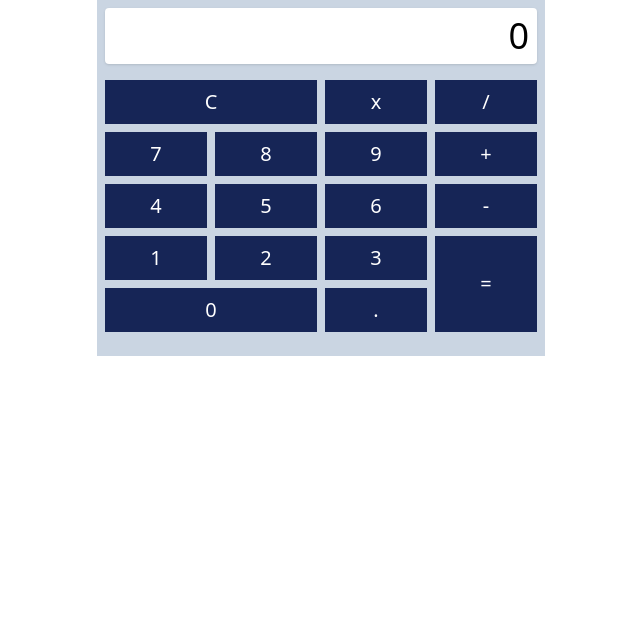
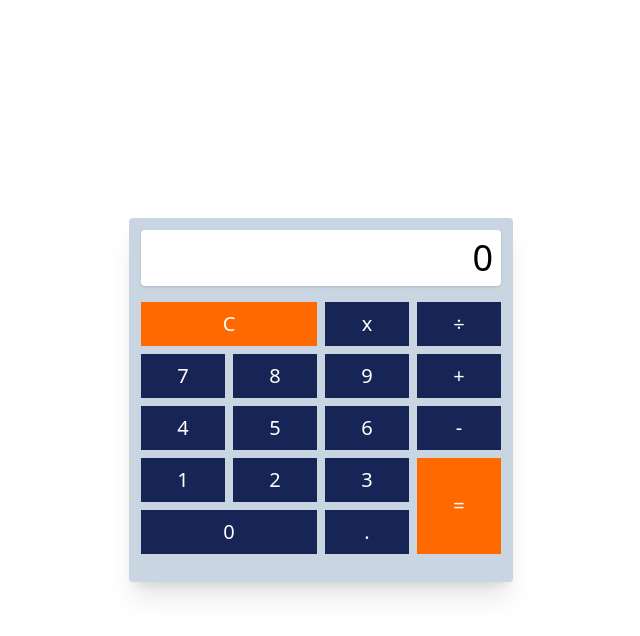
Before and after one commit to enggardyh57/javascript-dom-calculator, a website: page index.html in a window 1280 px wide. Shown: the whole page, without its empty margins (319-959 px from the left). Drawn offline with Linux system fonts and the light colour scheme.

Commit message:
update style kalkulator

```diff
--- a/index.html
+++ b/index.html
@@ -7,12 +7,13 @@
     <link href="src/output.css" rel="stylesheet" />
   </head>
   <body>
-    <div class="calculator w-md container m-auto flex flex-col bg-slate-300 p-2">
+    <div class="flex justify-center items-center h-screen">
+      <div class="calculator max-w-sm container mx-auto flex flex-col bg-slate-300 p-3 rounded shadow-xl">
       <div class="display text-4xl text-right shadow rounded bg-white p-2">0</div>
       <div class="buttons grid grid-cols-4 my-4 gap-2">
-        <button value="c" class="col-span-2 px-4 py-2 bg-blue-950 text-white text-xl cursor-pointer">C</button>
+        <button value="c" class="col-span-2 px-4 py-2 bg-orange-500 text-white text-xl cursor-pointer">C</button>
         <button value="*" class="px-2 py-2 bg-blue-950 text-white text-xl cursor-pointer">x</button>
-        <button value="/" class="px-2 py-2 bg-blue-950 text-white text-xl cursor-pointer">/</button>
+        <button value="/" class="px-2 py-2 bg-blue-950 text-white text-xl cursor-pointer">÷</button>
         <button value="7" class="px-2 py-2 bg-blue-950 text-white text-xl cursor-pointer">7</button>
         <button value="8" class="px-2 py-2 bg-blue-950 text-white text-xl cursor-pointer">8</button>
         <button value="9" class="px-2 py-2 bg-blue-950 text-white text-xl cursor-pointer">9</button>
@@ -24,10 +25,11 @@
         <button value="1" class="px-2 py-2 bg-blue-950 text-white text-xl cursor-pointer">1</button>
         <button value="2" class="px-2 py-2 bg-blue-950 text-white text-xl cursor-pointer">2</button>
         <button value="3" class="px-2 py-2 bg-blue-950 text-white text-xl cursor-pointer">3</button>
-        <button value="=" class="row-span-2 px-2 py-2 bg-blue-950 text-white text-xl cursor-pointer">=</button>
+        <button value="=" class="row-span-2 px-2 py-2 bg-orange-500 text-white text-xl cursor-pointer">=</button>
         <button value="0" class="col-span-2 px-2 py-2 bg-blue-950 text-white text-xl cursor-pointer">0</button>
         <button value="0" class="px-2 py-2 bg-blue-950 text-white text-xl">.</button>
       </div>
     </div>
+    </div>
   </body>
 </html>
```
Also changed, not shown: src/output.css.
